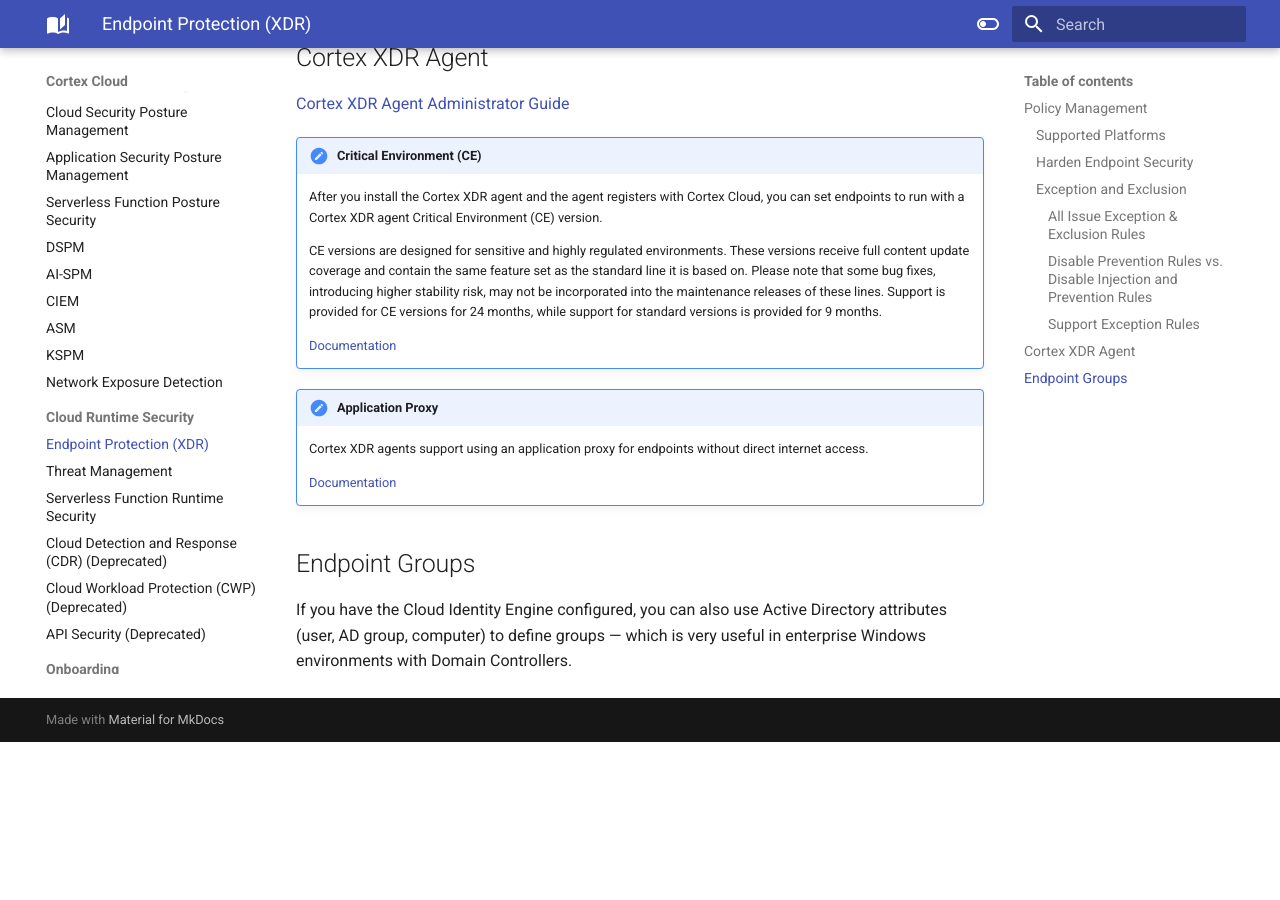
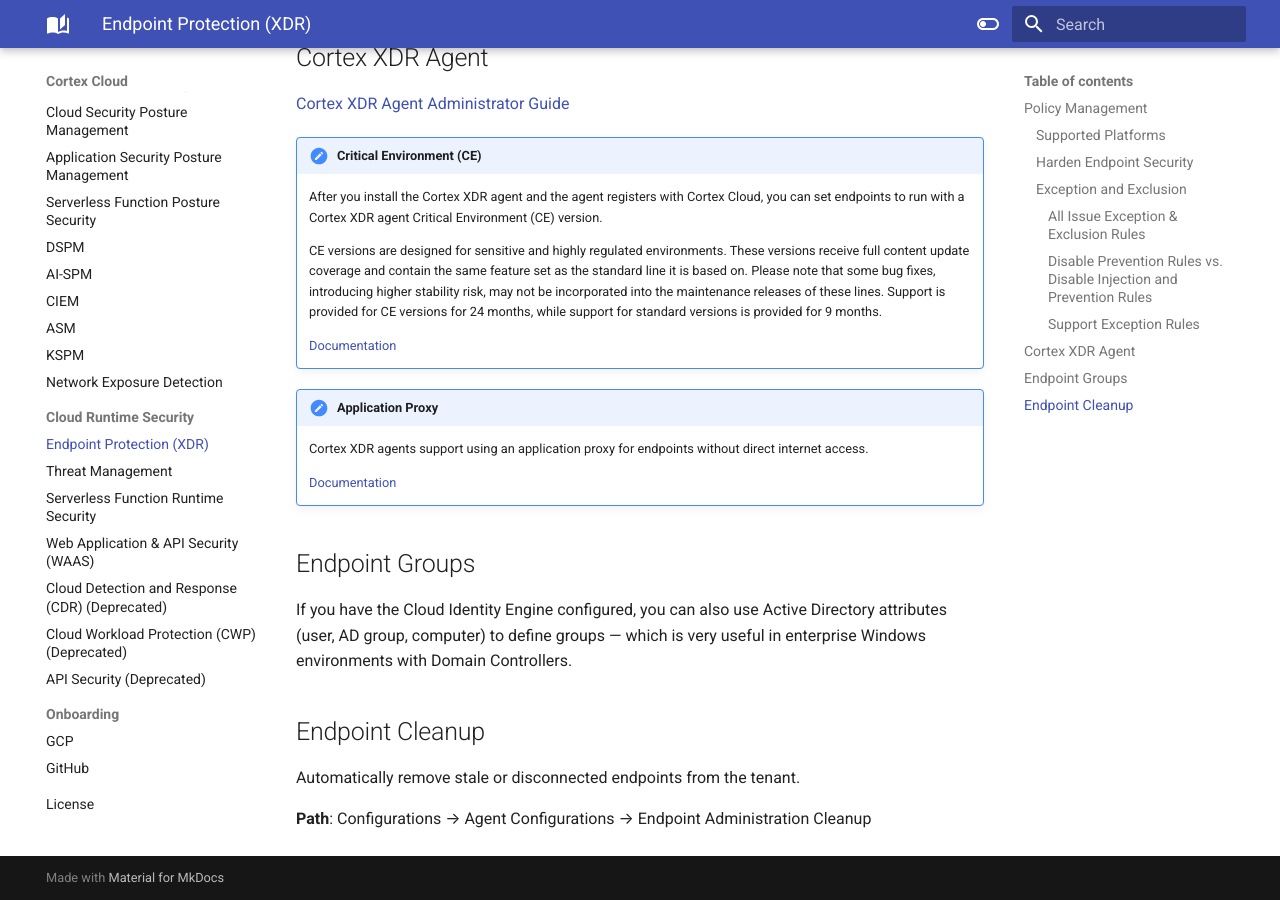
Before and after one commit to fdmsantos/mytechdocs, an MkDocs documentation site: the page built from docs/cortexcloud/cloud-runtime/endpoint-protection.md, in a window 1280 px wide and 900 px high, scrolled down 4213 px. Built offline with MkDocs 1.6.1 and Material for MkDocs 9.7.7, drawn with Linux system fonts in a browser that asks for light colours; before the commit the page ends 4955 px from its top, so only the background shows below that.

Commit message:
Add cortex cloud WaaS

```diff
--- a/docs/cortexcloud/cloud-runtime/endpoint-protection.md
+++ b/docs/cortexcloud/cloud-runtime/endpoint-protection.md
@@ -119,3 +119,9 @@ A special type of exception where you don't define the criteria yourself — ins
 ## Endpoint Groups
 
 If you have the Cloud Identity Engine configured, you can also use Active Directory attributes (user, AD group, computer) to define groups — which is very useful in enterprise Windows environments with Domain Controllers.
+
+## Endpoint Cleanup
+
+Automatically remove stale or disconnected endpoints from the tenant.
+
+**Path**: Configurations → Agent Configurations → Endpoint Administration Cleanup
--- a/mkdocs.yml
+++ b/mkdocs.yml
@@ -126,6 +126,7 @@ nav:
           - Endpoint Protection (XDR): cortexcloud/cloud-runtime/endpoint-protection.md
           - Threat Management: cortexcloud/cloud-runtime/threat-management.md
           - Serverless Function Runtime Security: cortexcloud/cloud-runtime/serverless-runtime.md
+          - Web Application & API Security (WAAS): cortexcloud/cloud-runtime/waas.md
           - Cloud Detection and Response (CDR) (Deprecated): cortexcloud/cloud-runtime/cdr.md
           - Cloud Workload Protection (CWP) (Deprecated): cortexcloud/cloud-runtime/cwp.md
           - API Security (Deprecated): cortexcloud/cloud-runtime/api-security.md
```
Also changed, not shown: docs/cortexcloud/cloud-runtime/waas.md (added, +34 -0 lines), docs/cortexcloud/cortexcloud.md (+1 -1 lines).
